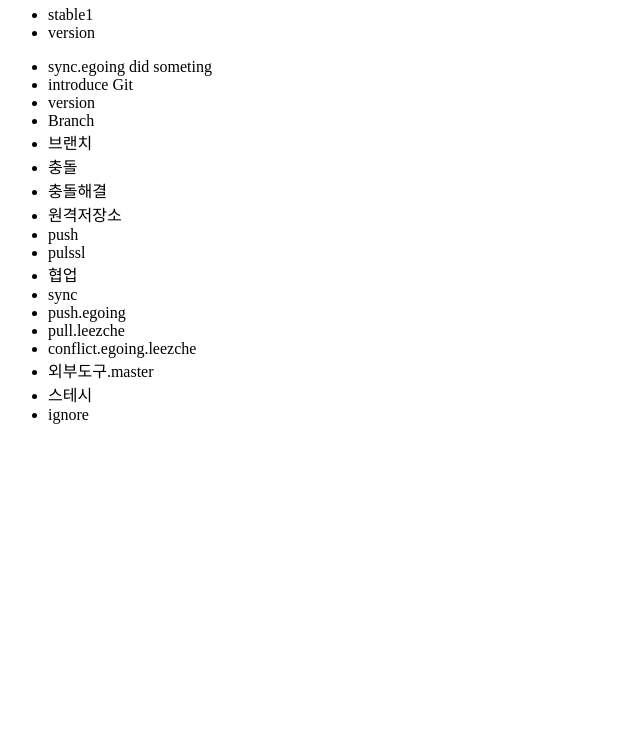
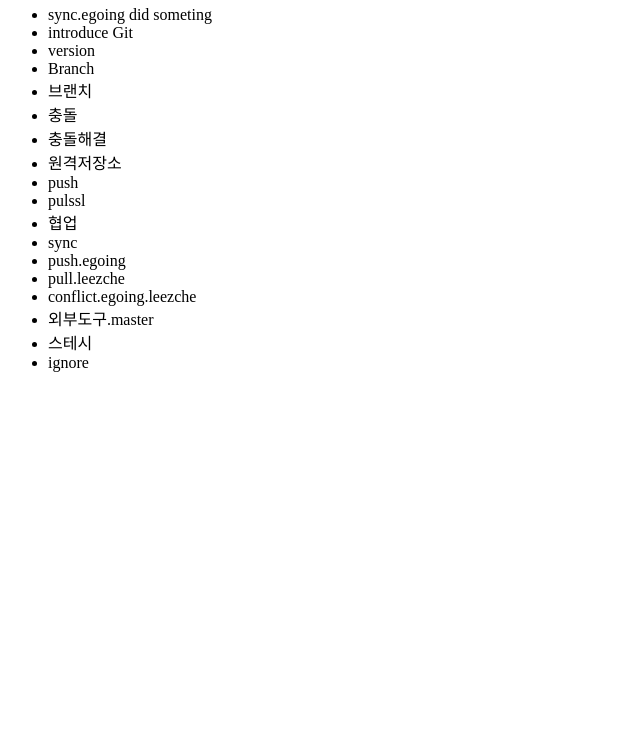
Before and after one commit to yangee/gitPrac, a plain HTML site: page index.html in a window 1280 px wide. Shown: the part 60-800 px from the top of the page, without its empty margins (0-640 px from the left). Drawn offline with Linux system fonts and the light colour scheme.

Commit message:
Revert "Merge branch 'master' into test"
This reverts commit 6dc5ee660f6003d961374663c641f76285d463e9.

```diff
--- a/index.html
+++ b/index.html
@@ -8,10 +8,6 @@
         <header>
             <h1>Git</h1>
         </header>
-        <ul>
-            <li>stable1</li>
-            <li>version</li>
-        </ul>
         <ul>
             <li>sync.egoing did someting</li>
             <li>introduce Git</li>
```
